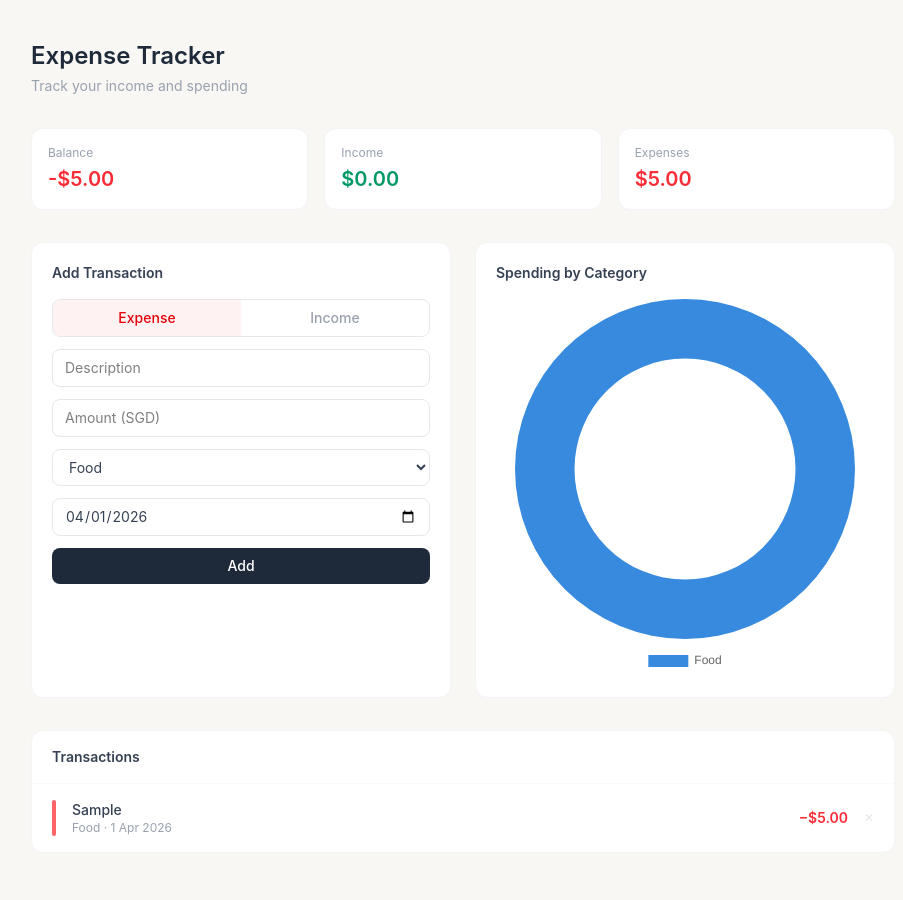
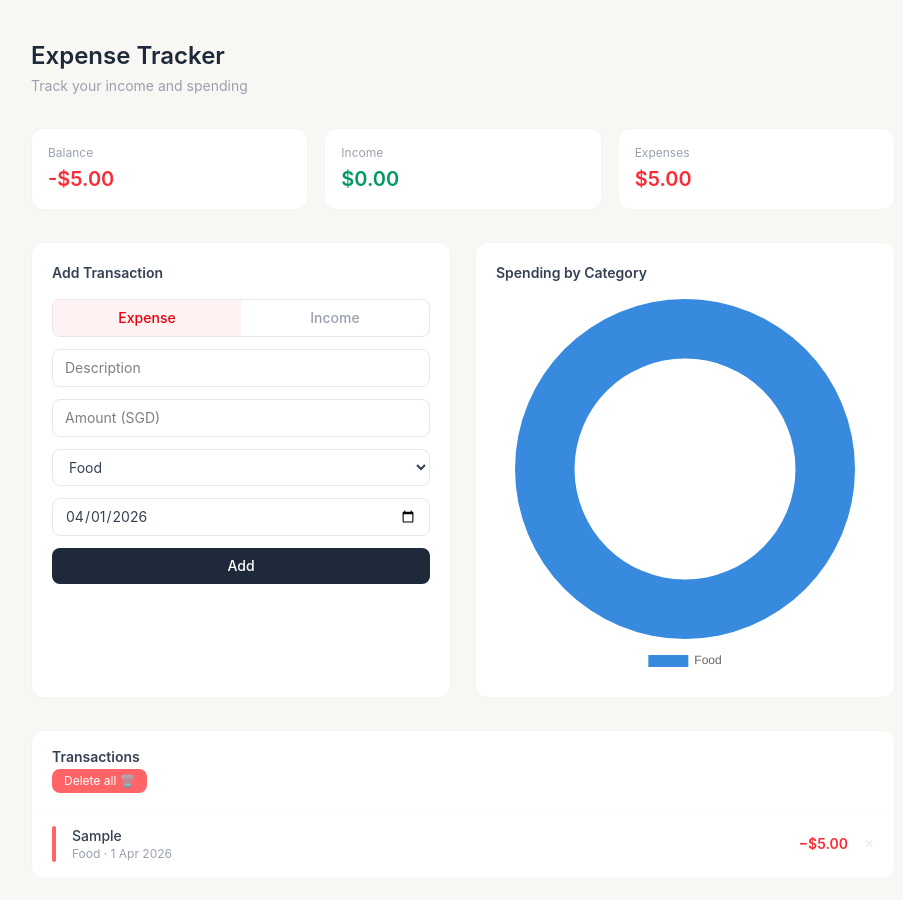
Before and after one commit to Dar3valo/Expense-Tracker, a React (Vite) app in the folder expense-tracker/: page / in a window 1280 px wide. Both pictures are taken after typing "Sample", "5" into the empty fields and a click on the button "Add". Shown: the top 900 px of the page, without its empty margins (177-1080 px from the left). Built offline with nearby package versions, Linux system fonts and the light colour scheme.

Commit message:
Added a delete all button that refreshes the list

```diff
--- a/expense-tracker/src/App.jsx
+++ b/expense-tracker/src/App.jsx
@@ -27,6 +27,10 @@ export default function App() {
     setTransactions((prev) => prev.filter((t) => t.id !== id));
   };
 
+  const deleteAllTransactions = () => {
+    setTransactions([]);
+  };
+
   const income = transactions
     .filter((t) => t.type === "income")
     .reduce((sum, t) => sum + t.amount, 0);
@@ -53,6 +57,7 @@ export default function App() {
         <TransactionList
           transactions={transactions}
           onDelete={deleteTransaction}
+          onDeleteAll={deleteAllTransactions}
         />
       </div>
     </div>
--- a/expense-tracker/src/components/TransactionList.jsx
+++ b/expense-tracker/src/components/TransactionList.jsx
@@ -4,7 +4,7 @@ const fmt = (n) =>
   const fmtDate = (d) =>
     new Date(d).toLocaleDateString("en-SG", { day: "numeric", month: "short", year: "numeric" });
 
-  export default function TransactionList({ transactions, onDelete }) {
+  export default function TransactionList({ transactions, onDelete, onDeleteAll }) {
     if (transactions.length === 0) {
       return (
         <div className="bg-white rounded-xl border border-gray-100 p-8 text-center text-sm text-gray-300">
@@ -17,6 +17,14 @@ const fmt = (n) =>
       <div className="bg-white rounded-xl border border-gray-100 overflow-hidden">
         <div className="px-5 py-4 border-b border-gray-50">
           <h2 className="text-sm font-semibold text-gray-700">Transactions</h2>
+          {transactions.length > 0 && (
+            <button
+              onClick={onDeleteAll}
+              className="text-xs text-white bg-red-400 hover:bg-red-500 px-3 py-1 rounded-lg transition-colors"
+            >
+              Delete all <span>🗑</span>
+            </button>
+          )}
         </div>
         <ul>
           {transactions.map((t, i) => (
```
